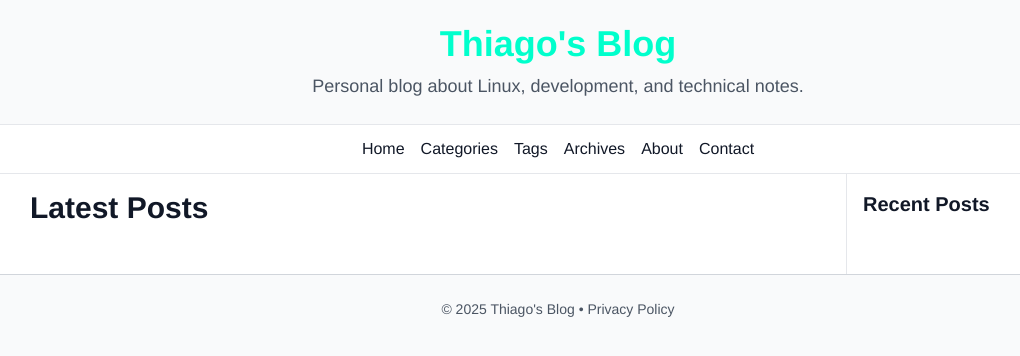
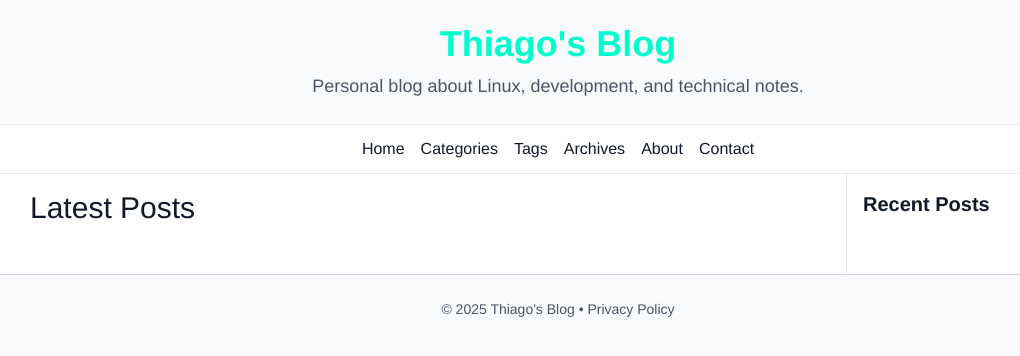
Before and after one commit to tfarina/tfarina.github.io, a Jekyll site: the page built from index.html, in a window 1280 px wide. Shown: the top 356 px of the page, without its empty margins (82-1102 px from the left). Built offline with Jekyll 4.4.1, drawn with Linux system fonts in a browser that asks for light colours; nearby versions of some CDN libraries; the list of posts is cut into pages by our own code.

Commit message:
style: soften "Latest Posts" heading on home page
- Removed `font-bold` from h1 in index.html
- Heading now has a lighter weight, improving visual balance

Signed-off-by: Thiago Farina <tfransosi@gmail.com>

```diff
--- a/index.html
+++ b/index.html
@@ -7,7 +7,7 @@ enabled: true
 
 <div class="home max-w-none">
   <header class="mb-8 pl-6 md:pl-8">
-    <h1 class="text-3xl font-bold mb-2">Latest Posts</h1>
+    <h1 class="text-3xl mb-2">Latest Posts</h1>
   </header>
 
   {% if paginator.posts %}
```
